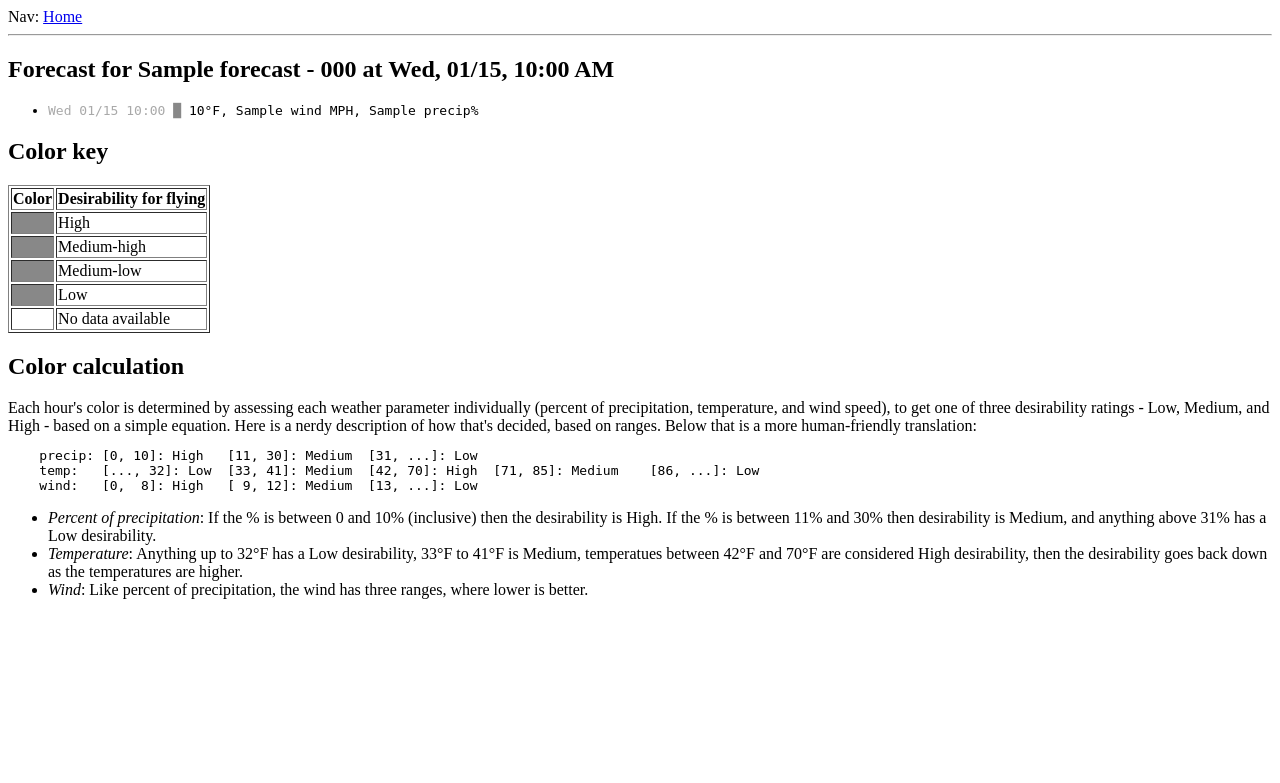
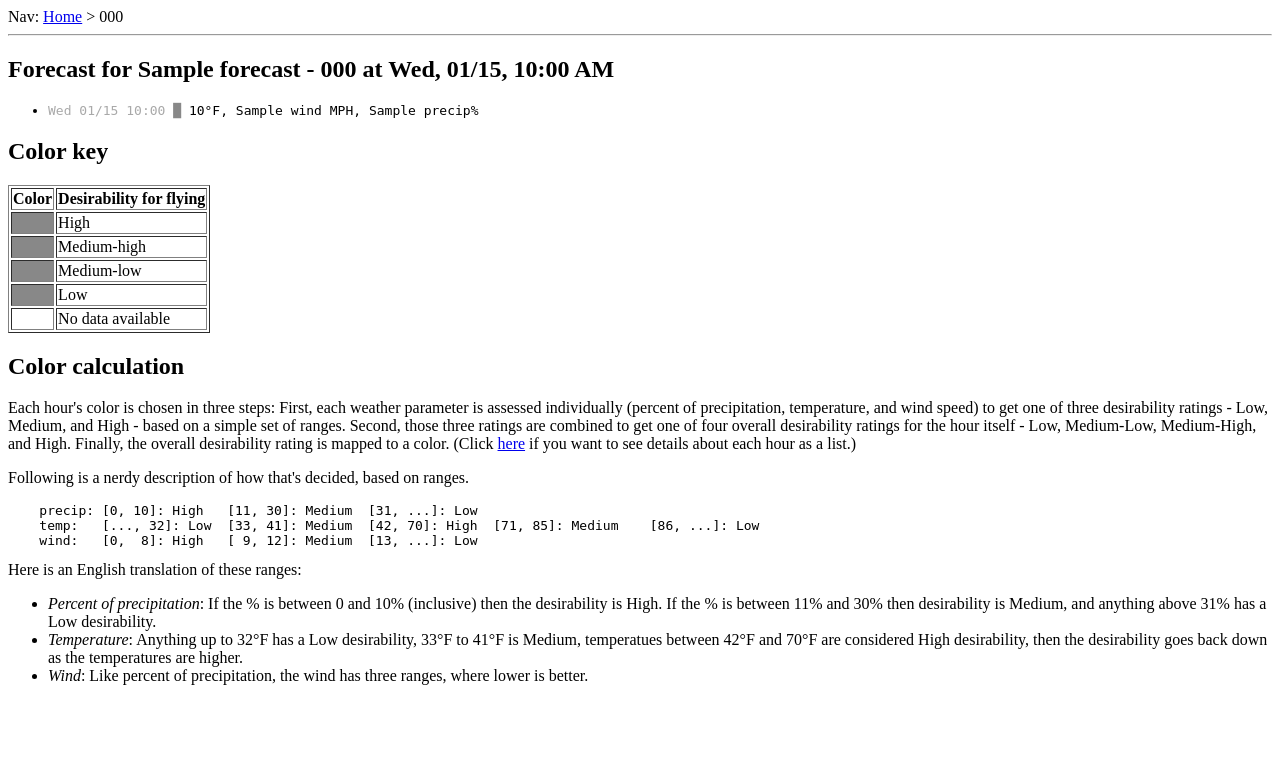
Before and after one commit to matthewcornell/peepweather, a Flask app: template app/templates/forecast-list.html in a window 1280 px wide. Shown: the top 783 px of the page. Run offline with Flask 2, Linux system fonts and the light colour scheme; the template is opened without the code that fills it: most values are stand-ins (such as "Sample title", 1, 10 or a date in 2020).

Commit message:
added zip code to nav. cleaned up color calc narrative

```diff
--- a/app/templates/base.html
+++ b/app/templates/base.html
@@ -4,7 +4,7 @@
 </head>
 <body>
 
-<div>Nav: <a href="/">Home</a></div>
+<div>Nav: <a href="/">Home</a> {% block navLocation %} {% endblock %} </div>
 <hr>
 {% block content %}
 {% endblock %}
--- a/app/templates/color-key.html
+++ b/app/templates/color-key.html
@@ -1,4 +1,5 @@
 <h2>Color key</h2>
+
 <table border="1">
     <thead>
     <tr>
@@ -36,11 +37,18 @@
     </tbody>
 </table>
 
+
 <h2>Color calculation</h2>
-Each hour's color is determined by assessing each weather parameter individually (percent of precipitation,
-temperature, and wind speed), to get one of three desirability ratings - Low, Medium, and High - based on a simple
-equation. Here is a nerdy description of how that's decided, based on ranges. Below that is a more human-friendly
-translation:
+
+<p>Each hour's color is chosen in three steps: First, each weather parameter is assessed individually (percent of
+precipitation, temperature, and wind speed) to get one of three desirability ratings - Low, Medium, and High - based
+on a simple set of ranges. Second, those three ratings are combined to get one of four overall desirability ratings
+for the hour itself - Low, Medium-Low, Medium-High, and High. Finally, the overall desirability rating is mapped to
+a color. (Click <a href="{{ url_for('forecastForZip', zipcode=forecast.zipcode, format='list') }}">here</a> if you
+want to see details about each hour as a list.)
+</p>
+
+<p>Following is a nerdy description of how that's decided, based on ranges.</p>
 
 <pre>
     precip: [0, 10]: High   [11, 30]: Medium  [31, ...]: Low
@@ -48,13 +56,13 @@ translation:
     wind:   [0,  8]: High   [ 9, 12]: Medium  [13, ...]: Low
 </pre>
 
+Here is an English translation of these ranges:
+
 <ul>
-    <li><em>Percent of precipitation</em>: If the % is between 0 and 10% (inclusive) then the desirability is High. If the % is
-        between 11% and 30% then desirability is Medium, and anything above 31% has a Low desirability.
-    </li>
-    <li><em>Temperature</em>: Anything up to 32°F has a Low desirability, 33°F to 41°F is Medium, temperatues between 42°F
-        and 70°F are considered High desirability, then the desirability goes back down as the temperatures are higher.
-    </li>
+    <li><em>Percent of precipitation</em>: If the % is between 0 and 10% (inclusive) then the desirability is High. If
+        the % is between 11% and 30% then desirability is Medium, and anything above 31% has a Low desirability. </li>
+    <li><em>Temperature</em>: Anything up to 32°F has a Low desirability, 33°F to 41°F is Medium, temperatues between
+        42°F and 70°F are considered High desirability, then the desirability goes back down as the temperatures are
+        higher.</li>
     <li><em>Wind</em>: Like percent of precipitation, the wind has three ranges, where lower is better.</li>
-
 </ul>
--- a/app/templates/forecast-calendar.html
+++ b/app/templates/forecast-calendar.html
@@ -1,5 +1,6 @@
 {% extends "base.html" %}
 {% block title %}Forecast for {{ forecast.name }} - {{ forecast.zipcode }}{% endblock %}
+{% block navLocation %} > {{ forecast.zipcode }}{% endblock %}
 
 {% block content %}
 
--- a/app/templates/forecast-list.html
+++ b/app/templates/forecast-list.html
@@ -1,5 +1,6 @@
 {% extends "base.html" %}
 {% block title %}Forecast for {{ forecast.name }} - {{ forecast.zipcode }}{% endblock %}
+{% block navLocation %} > {{ forecast.zipcode }}{% endblock %}
 
 {% block content %}
 
```
